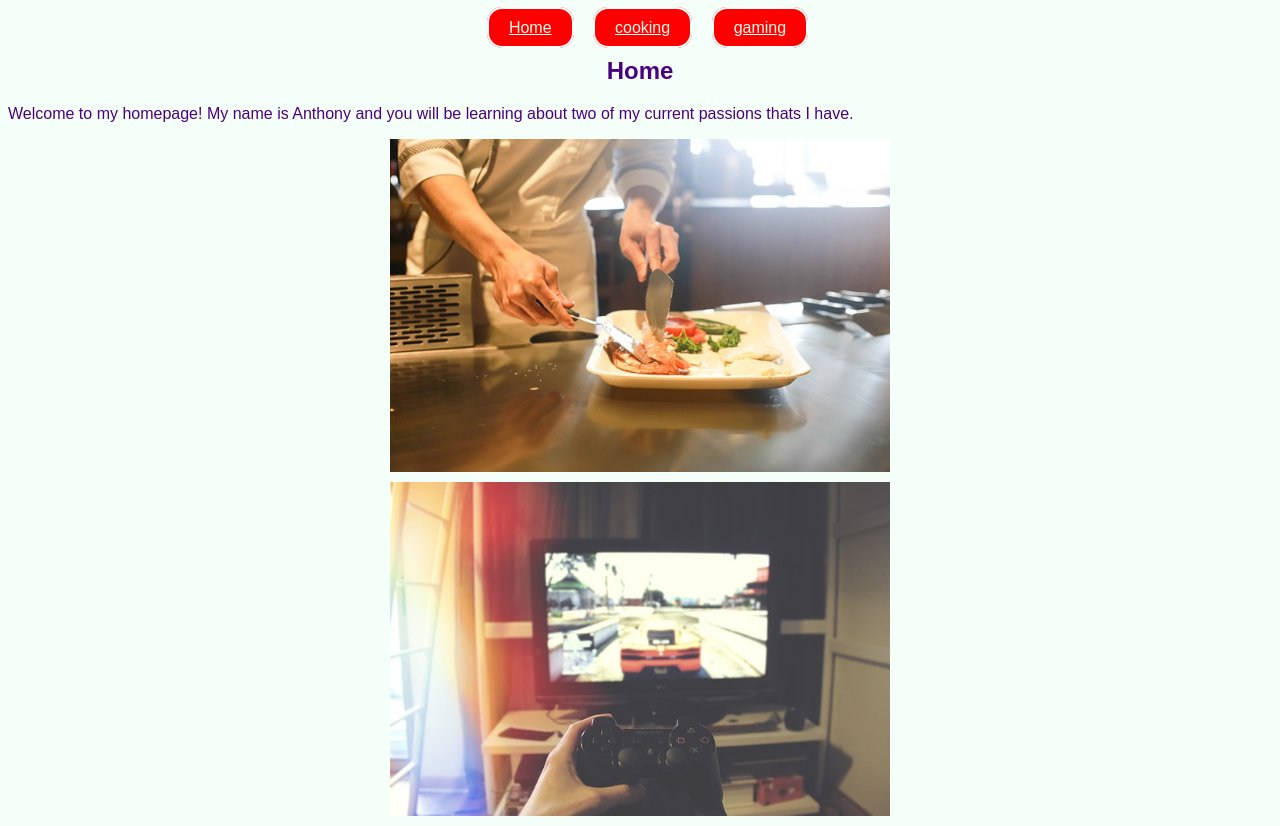
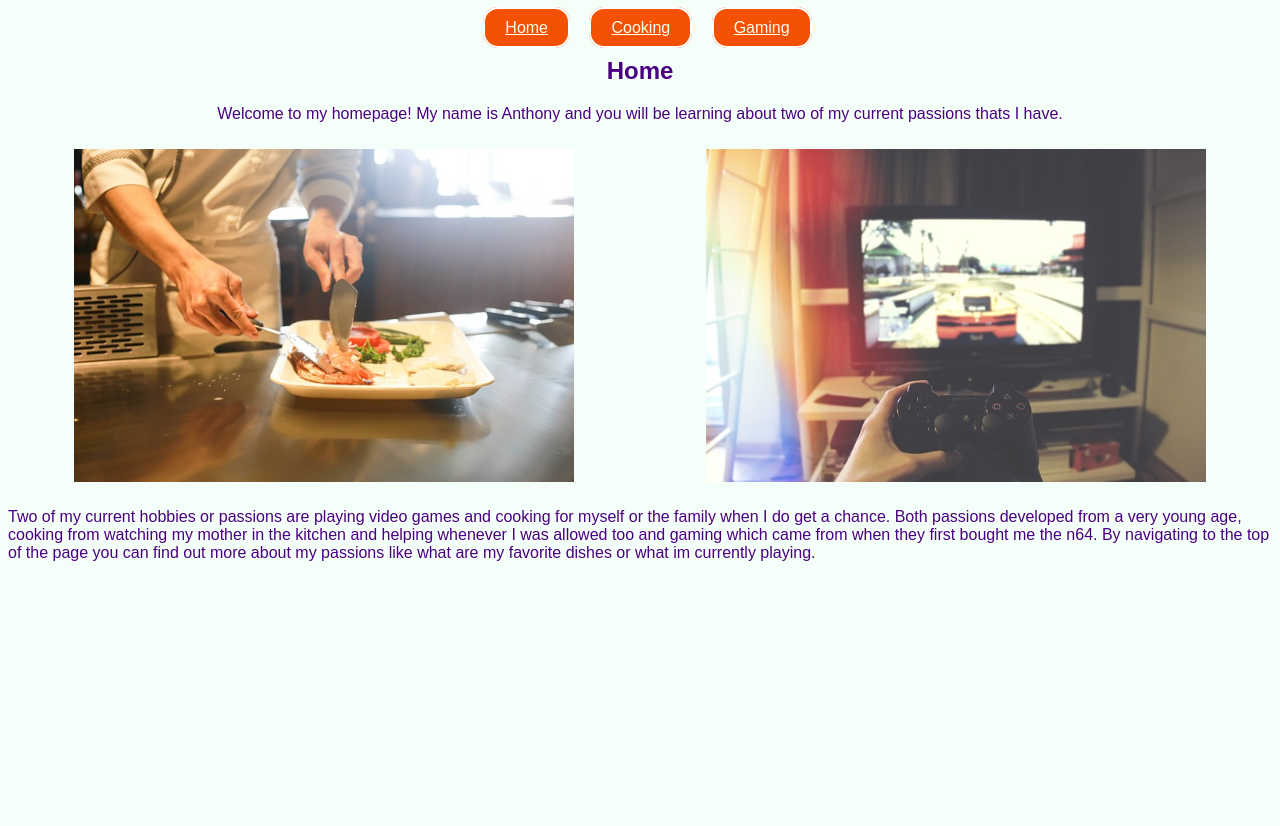
Before and after one commit to rGToaster/add103, a plain HTML site: page project_one/index.html in a window 1280 px wide. Shown: the part 61-887 px from the top of the page. After the commit the page ends 800 px from the top, so only its background shows below. Drawn offline with Linux system fonts and the light colour scheme.

Commit message:
added a bit more too it

```diff
--- a/project_one/css/styles.css
+++ b/project_one/css/styles.css
@@ -10,7 +10,7 @@ nav {
 
 nav a {
     margin-left: 15px;
-    background: red;
+    background: rgb(244, 81, 5);
     color: ivory;
     padding: 10px 20px;
     border: 2px solid white;
@@ -44,9 +44,24 @@ h3 {
 
 img,
 figcaption {
-
+    text-align: center;
     width: 500px;
     height: auto;
     display: block;
     margin: 10px auto;
 }
+
+.intro p {
+    text-align: center;
+}
+
+.row {
+    display: flex;
+    align-items: center;
+
+}
+
+.row img {
+    max-width: 100%;
+    height: auto;
+}
--- a/project_one/index.html
+++ b/project_one/index.html
@@ -4,7 +4,7 @@
 <head>
     <meta charset="UTF-8">
     <meta name="viewport" content="width=device-width, initial-scale=1.0">
-    <title>Document</title>
+    <title>Home</title>
     <link rel="stylesheet" href="css/styles.css">
 </head>
 
@@ -12,14 +12,29 @@
     <h1>Anthony introduction</h1>
     <nav>
         <a href="index.html">Home</a>
-        <a href="pages/cooking.html">cooking</a>
-        <a href="pages/gaming.html">gaming</a>
+        <a href="pages/cooking.html">Cooking</a>
+        <a href="pages/gaming.html">Gaming</a>
     </nav>
     <h2>Home</h2>
-    <p>Welcome to my homepage! My name is Anthony and you will be learning about two of my current passions thats I
-        have.</p>
-    <img src="images/restaurant-1284351_640.jpg" alt="chef cooking">
-    <img src="images/playstation-1845880_640.jpg" alt="playstation gaming">
+    <div class="intro">
+        <p>Welcome to my homepage! My name is Anthony and you will be learning about two of my current passions thats I
+            have.</p>
+    </div>
+    <div class="row">
+        <img src="images/restaurant-1284351_640.jpg" alt="chef cooking" width="100">
+        <img src="images/playstation-1845880_640.jpg" alt="playstation gaming" width="100">
+    </div>
+
+    <p>
+        Two of my current hobbies or passions are playing video games and cooking for myself or the family when I do
+        get
+        a chance. Both passions developed from a very young age, cooking from watching my mother in the kitchen and
+        helping whenever I was allowed too and gaming which came from when they first bought me the n64. By
+        navigating
+        to the top of the page you can find out more about my passions like what are my favorite dishes or what im
+        currently playing.
+    </p>
+
 </body>
 
 
```
Also changed, not shown: project_one/pages/cooking.html (+2 -2 lines), project_one/pages/gaming.html (+3 -3 lines).
